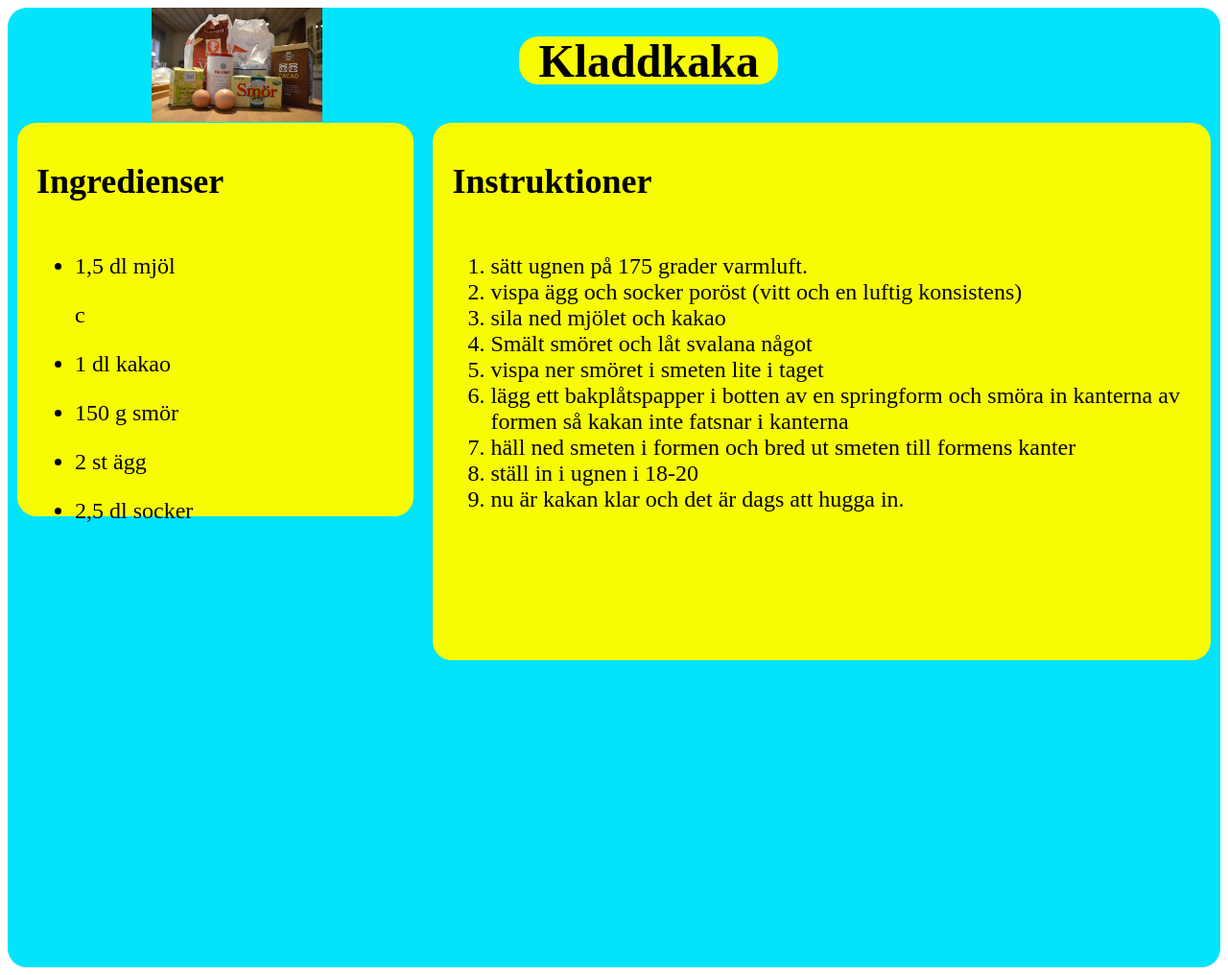
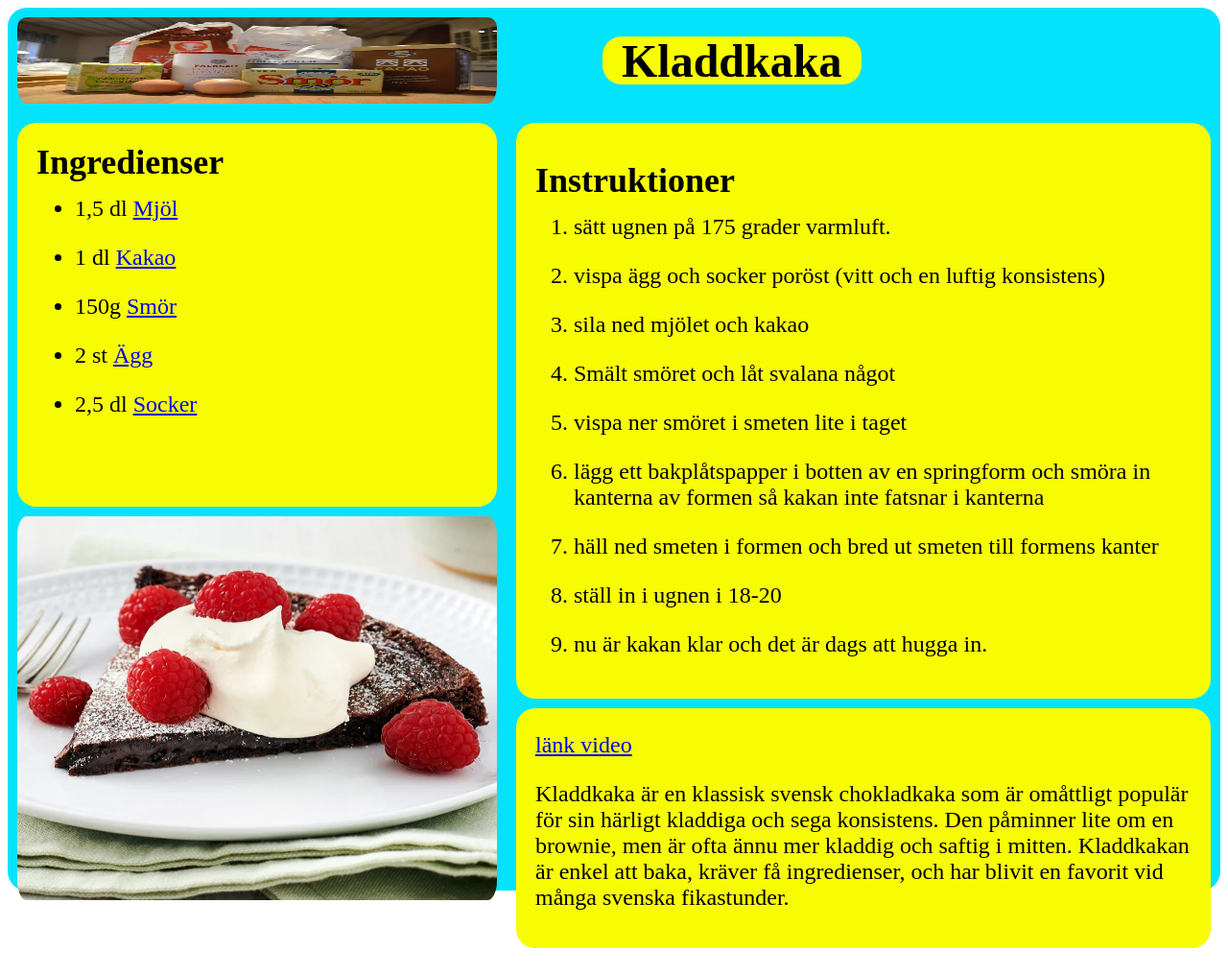
Before and after one commit to TE23E-Lindstrom-Filip/Projekt1, a plain HTML site: page index.html in a window 1280 px wide. Shown: the whole page at 96% size. After the commit the page ends 988 px from the top, so only its background shows below. Drawn offline with Linux system fonts and the light colour scheme.

Commit message:
Har lagt till länkar till ingredienserna och var man kan köpa de

```diff
--- a/index.html
+++ b/index.html
@@ -12,7 +12,7 @@
 
     <div class="box-grid">
 
-        <img class="logo" src="./img/ingredienser.jpg" alt="">
+        <img class="logo" src="./img/ingredienser.jpg" alt="Rubrik">
 
         <header>
             <h1>Kladdkaka</h1>
@@ -22,17 +22,15 @@
             <h2>Ingredienser</h2>
 
             <ul>
-
-                <li> 1,5 dl mjöl</li>
-                <p>c</p>
-                <li>1 dl kakao</li>
+                <li>1,5 dl <a href="https://handla.ica.se/produkt/1200395">Mjöl</a> </li>
                 <p></p>
-                <li> 150 g smör</li>
+                <li>1 dl <a href="https://handla.ica.se/produkt/1457428">Kakao</a></li>
                 <p></p>
-                <li>2 st ägg</li>
+                <li> 150g <a href="https://handla.ica.se/produkt/1268118">Smör</a></li>
                 <p></p>
-                <li> 2,5 dl socker</li>
-
+                <li>2 st <a href="https://handla.ica.se/produkt/1203220">Ägg</a></li>
+                <p></p>
+                <li> 2,5 dl <a href="https://handla.ica.se/produkt/1286601">Socker</a></li>
             </ul>
 
         </aside>
@@ -42,23 +40,40 @@
             <h2>Instruktioner</h2>
 
             <ol>
-
                 <li>sätt ugnen på 175 grader varmluft.</li>
+                <p></p>
                 <li>vispa ägg och socker poröst (vitt och en luftig konsistens)</li>
+                <p></p>
                 <li>sila ned mjölet och kakao</li>
+                <p></p>
                 <li>Smält smöret och låt svalana något</li>
+                <p></p>
                 <li> vispa ner smöret i smeten lite i taget</li>
+                <p></p>
                 <li> lägg ett bakplåtspapper i botten av en springform och smöra
                     in kanterna av formen så kakan inte fatsnar
                     i kanterna</li>
+                    <p></p>
                 <li>häll ned smeten i formen och bred ut smeten till formens kanter</li>
+                <p></p>
                 <li>ställ in i ugnen i 18-20</li>
+                <p></p>
                 <li>nu är kakan klar och det är dags att hugga in.</li>
-
             </ol>
 
 
         </main>
+
+        <img class="logo1" src="./img/kladdig_kladdkaka.jpg" alt="kladdig_kladdkaka">
+
+        <nav>
+
+        <a href="länkar: https://www.youtube.com/watch v=u_LD2uNREI8">länk video</a>
+
+        <p>Kladdkaka är en klassisk svensk chokladkaka som är omåttligt populär för sin härligt kladdiga och sega konsistens. Den påminner lite om en brownie, men är ofta ännu mer kladdig och saftig i mitten. Kladdkakan är enkel att baka, kräver få ingredienser, och har blivit en favorit vid många svenska fikastunder.
+        </p>
+
+        </nav>
 
 
 
--- a/style.css
+++ b/style.css
@@ -2,24 +2,40 @@
 
     display: grid;
     grid-template-columns: 2fr 5fr;
-    grid-template-rows: 15vh 50vh 20vh 10vh;
+    grid-template-rows: 15vh 50vh 25vh 20vh;
     background-color: #03e3fc;
 
     border-radius: 20px;
-    min-height: 1000px;
+    min-height: 920px;
+
 }
 
 .logo {
 
-    height: 99%;
-    width: auto;
+    height: 90px;
+    width: 500px;
+    border-radius: 20px;
 
-    padding-left: 100px;
-    padding-right: 100px;
+    padding-top: 10px;
+    padding-left: 10px;
+    padding-right: 10px;
 
-    border: 2px;
+}
 
-    margin-right: 5px;
+.logo1{
+
+    grid-template-columns: 1/2;
+    grid-template-rows: 2/4;
+    grid-column: 1/2;
+
+    height: 400px;
+    width: 500px;
+    border-radius: 20px;
+
+    margin-top: 10px;
+    padding-left: 10px;
+    padding-right: 10px;
+
 }
 
 header {
@@ -55,17 +71,15 @@ aside {
     min-height: 50vh;
     border-radius: 20px;
 
-    margin-top: -0px;
+
     margin-left: 10px;
     margin-right: 10px;
 
     padding-left: 20px;
-    padding-top: 10px;
 
     display: flex;
     justify-content: left;
     flex-direction: column;
-
 
     font-size: 150%;
 
@@ -76,7 +90,6 @@ main {
     grid-template-columns: 2/2;
     grid-template-rows: 3/4;
     grid-column: 2/2;
-
     grid-row: 2/4;
 
     margin-left: 10px;
@@ -86,23 +99,44 @@ main {
     min-height: 50vh;
     border-radius: 20px;
 
-    margin-top: -0px;
     padding-left: 20px;
-    padding-top: 10px;
+
 
     display: flex;
-    justify-content: left;
+    justify-content: center;
     flex-direction: column;
 
     font-size: 150%;
 }
 
+nav{
+    grid-template-columns: 2/2;
+    grid-template-rows: 4/4;
+    grid-column: 2/2;
+    grid-row: 4/4;
 
-.logo{
+    margin-left: 10px;
+    margin-right: 10px;
+    margin-top: 10px;
 
-    height: 99%;
-    width: auto;
+    background-color: #f8fc03;
+    min-height: 30vh;
+    border-radius: 20px;
 
-    border-radius: 20px;
-    margin-left: 50px;
+    padding-top: 10px;
+    padding-left: 20px;
+
+
+    display: flex;
+    justify-content: center;
+    flex-direction: column;
+
+    font-size: 150%;
+
 }
+
+h2{
+    margin-top: 20px;
+    margin-bottom: -10px;
+
+}
```
